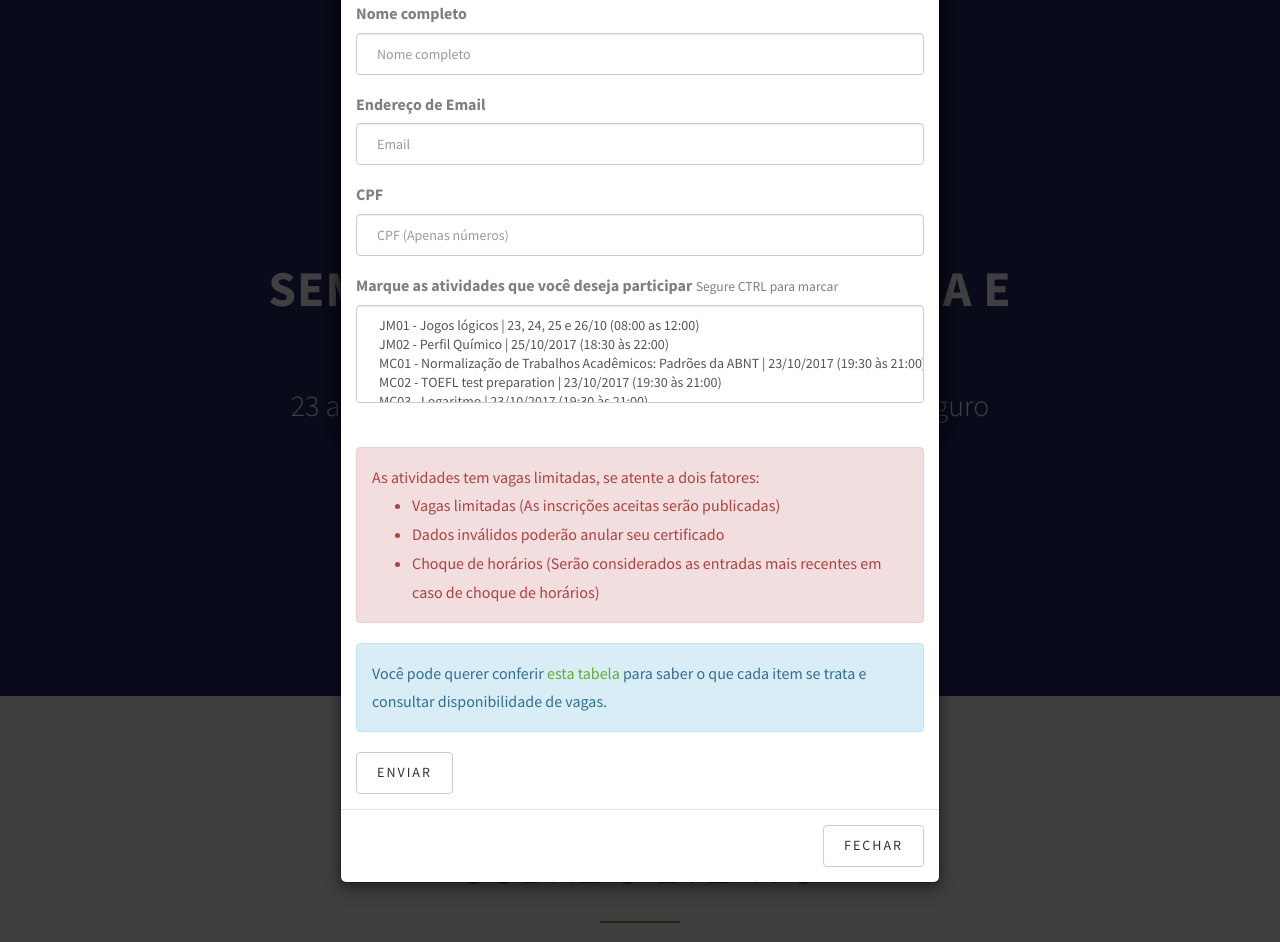
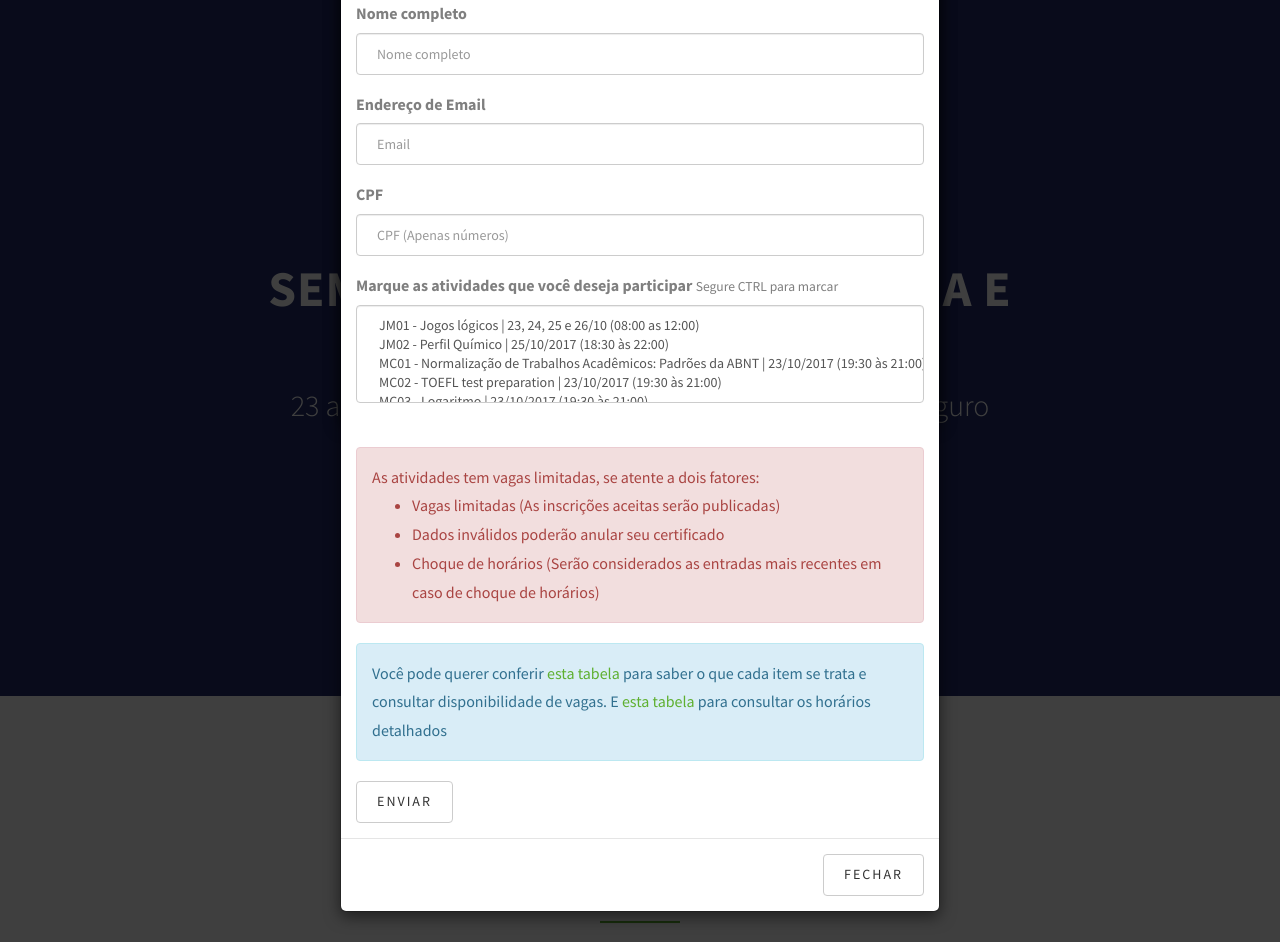
Before and after one commit to guiscaranse/snct2017, a Flask app: page / in a window 1280 px wide, after a click on "INSCREVA-SE". Shown: the part 104-1046 px from the top of the page. Run offline with Flask 2, Linux system fonts and the light colour scheme; some libraries are stand-ins or nearby versions; some web fonts are replaced.

Commit message:
Adicionado horários detalhados

```diff
--- a/app/templates/modals.html
+++ b/app/templates/modals.html
@@ -61,7 +61,7 @@
               <li>Choque de horários (Serão considerados as entradas mais recentes em caso de choque de horários)</li>
             </ul>
           </div>
-          <div class="alert alert-info" role="alert">Você pode querer conferir <a href="https://docs.google.com/document/d/1uT8juU6We2J68dOaHJTUKqgzmE--3E3P7QLFuF16elA/edit?usp=sharing" target="_blank">esta tabela</a> para saber o que cada item se trata e consultar disponibilidade de vagas.</div>
+          <div class="alert alert-info" role="alert">Você pode querer conferir <a href="https://docs.google.com/document/d/1uT8juU6We2J68dOaHJTUKqgzmE--3E3P7QLFuF16elA/edit?usp=sharing" target="_blank">esta tabela</a> para saber o que cada item se trata e consultar disponibilidade de vagas. E <a href="https://drive.google.com/file/d/0B9O50TW-UmDPY2NVYllvcUoxeXhJcVpfaWI5UDZ4bjFLOGJv/view?usp=sharing" target="_blank">esta tabela</a> para consultar os horários detalhados</div>
           <button type="submit" class="btn btn-default">Enviar</button>
         </form>
       </div>
```
